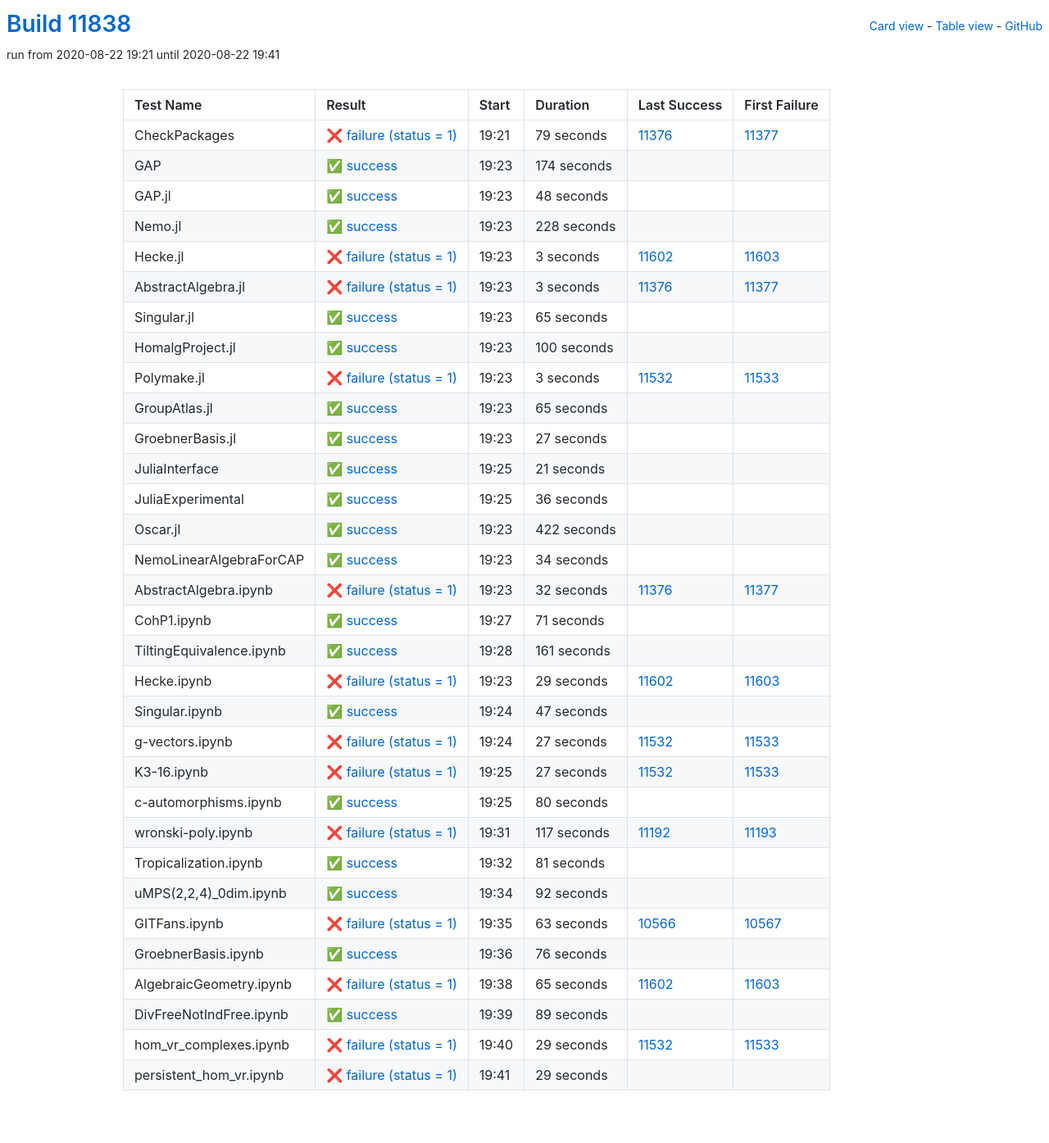
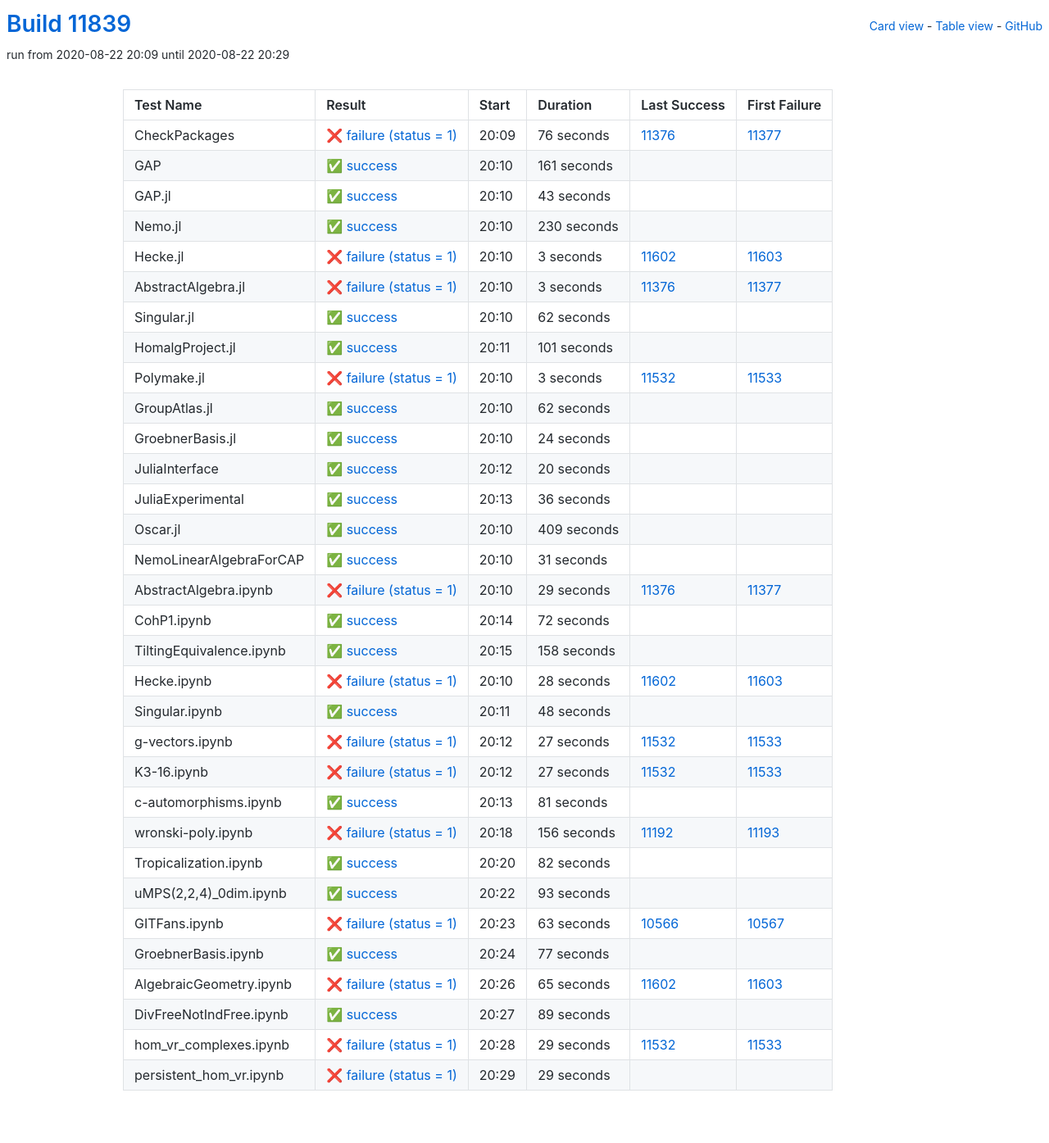
Before and after one commit to oscar-system/oscar-ci-status, a Jekyll site: the page built from table.html, in a window 1280 px wide. Shown: the whole page at 82% size. Built offline with Jekyll 4.4.1, drawn with Linux system fonts in a browser that asks for light colours.

Commit message:
Build #11839

```diff
--- a/_data/ci.yml
+++ b/_data/ci.yml
@@ -1,6 +1,6 @@
 ---
-build: 11838
-build_url: https://oscarci.mathematik.uni-kl.de/job/oscar/11838/
+build: 11839
+build_url: https://oscarci.mathematik.uni-kl.de/job/oscar/11839/
 job: oscar
 organization: oscar-system
 repo: oscar-ci-status
@@ -8,56 +8,56 @@
 tests:
 - name: CheckPackages
   id: checkpackages
-  log: https://oscarci.mathematik.uni-kl.de/job/oscar/11838/artifact/logs/build-11838/CheckPackages.log
-  start: 2020-08-22 19:21
+  log: https://oscarci.mathematik.uni-kl.de/job/oscar/11839/artifact/logs/build-11839/CheckPackages.log
+  start: 2020-08-22 20:09
   success: false
   exitcode: 1
   status: failure
-  duration: 79
+  duration: 76
   last_success: 11376
   last_success_url: https://oscarci.mathematik.uni-kl.de/job/oscar/11376/
   first_failure: 11377
   first_failure_url: https://oscarci.mathematik.uni-kl.de/job/oscar/11377/
 - name: GAP
   id: gap
-  log: https://oscarci.mathematik.uni-kl.de/job/oscar/11838/artifact/logs/build-11838/GAP.log
-  start: 2020-08-22 19:23
+  log: https://oscarci.mathematik.uni-kl.de/job/oscar/11839/artifact/logs/build-11839/GAP.log
+  start: 2020-08-22 20:10
   success: true
   exitcode: 0
   status: success
-  duration: 174
+  duration: 161
   last_success: false
   last_success_url:
   first_failure: false
   first_failure_url:
 - name: GAP.jl
   id: gap-jl
-  log: https://oscarci.mathematik.uni-kl.de/job/oscar/11838/artifact/logs/build-11838/GAP.jl.log
-  start: 2020-08-22 19:23
+  log: https://oscarci.mathematik.uni-kl.de/job/oscar/11839/artifact/logs/build-11839/GAP.jl.log
+  start: 2020-08-22 20:10
   success: true
   exitcode: 0
   status: success
-  duration: 48
+  duration: 43
   last_success: false
   last_success_url:
   first_failure: false
   first_failure_url:
 - name: Nemo.jl
   id: nemo-jl
-  log: https://oscarci.mathematik.uni-kl.de/job/oscar/11838/artifact/logs/build-11838/Nemo.jl.log
-  start: 2020-08-22 19:23
+  log: https://oscarci.mathematik.uni-kl.de/job/oscar/11839/artifact/logs/build-11839/Nemo.jl.log
+  start: 2020-08-22 20:10
   success: true
   exitcode: 0
   status: success
-  duration: 228
+  duration: 230
   last_success: false
   last_success_url:
   first_failure: false
   first_failure_url:
 - name: Hecke.jl
   id: hecke-jl
-  log: https://oscarci.mathematik.uni-kl.de/job/oscar/11838/artifact/logs/build-11838/Hecke.jl.log
-  start: 2020-08-22 19:23
+  log: https://oscarci.mathematik.uni-kl.de/job/oscar/11839/artifact/logs/build-11839/Hecke.jl.log
+  start: 2020-08-22 20:10
   success: false
   exitcode: 1
   status: failure
@@ -68,8 +68,8 @@
   first_failure_url: https://oscarci.mathematik.uni-kl.de/job/oscar/11603/
 - name: AbstractAlgebra.jl
   id: abstractalgebra-jl
-  log: https://oscarci.mathematik.uni-kl.de/job/oscar/11838/artifact/logs/build-11838/AbstractAlgebra.jl.log
-  start: 2020-08-22 19:23
+  log: https://oscarci.mathematik.uni-kl.de/job/oscar/11839/artifact/logs/build-11839/AbstractAlgebra.jl.log
+  start: 2020-08-22 20:10
   success: false
   exitcode: 1
   status: failure
@@ -80,32 +80,32 @@
   first_failure_url: https://oscarci.mathematik.uni-kl.de/job/oscar/11377/
 - name: Singular.jl
   id: singular-jl
-  log: https://oscarci.mathematik.uni-kl.de/job/oscar/11838/artifact/logs/build-11838/Singular.jl.log
-  start: 2020-08-22 19:23
+  log: https://oscarci.mathematik.uni-kl.de/job/oscar/11839/artifact/logs/build-11839/Singular.jl.log
+  start: 2020-08-22 20:10
   success: true
   exitcode: 0
   status: success
-  duration: 65
+  duration: 62
   last_success: false
   last_success_url:
   first_failure: false
   first_failure_url:
 - name: HomalgProject.jl
   id: homalgproject-jl
-  log: https://oscarci.mathematik.uni-kl.de/job/oscar/11838/artifact/logs/build-11838/HomalgProject.jl.log
-  start: 2020-08-22 19:23
+  log: https://oscarci.mathematik.uni-kl.de/job/oscar/11839/artifact/logs/build-11839/HomalgProject.jl.log
+  start: 2020-08-22 20:11
   success: true
   exitcode: 0
   status: success
-  duration: 100
+  duration: 101
   last_success: false
   last_success_url:
   first_failure: false
   first_failure_url:
 - name: Polymake.jl
   id: polymake-jl
-  log: https://oscarci.mathematik.uni-kl.de/job/oscar/11838/artifact/logs/build-11838/Polymake.jl.log
-  start: 2020-08-22 19:23
+  log: https://oscarci.mathematik.uni-kl.de/job/oscar/11839/artifact/logs/build-11839/Polymake.jl.log
+  start: 2020-08-22 20:10
   success: false
   exitcode: 1
   status: failure
@@ -116,44 +116,44 @@
   first_failure_url: https://oscarci.mathematik.uni-kl.de/job/oscar/11533/
 - name: GroupAtlas.jl
   id: groupatlas-jl
-  log: https://oscarci.mathematik.uni-kl.de/job/oscar/11838/artifact/logs/build-11838/GroupAtlas.jl.log
-  start: 2020-08-22 19:23
+  log: https://oscarci.mathematik.uni-kl.de/job/oscar/11839/artifact/logs/build-11839/GroupAtlas.jl.log
+  start: 2020-08-22 20:10
   success: true
   exitcode: 0
   status: success
-  duration: 65
+  duration: 62
   last_success: false
   last_success_url:
   first_failure: false
   first_failure_url:
 - name: GroebnerBasis.jl
   id: groebnerbasis-jl
-  log: https://oscarci.mathematik.uni-kl.de/job/oscar/11838/artifact/logs/build-11838/GroebnerBasis.jl.log
-  start: 2020-08-22 19:23
+  log: https://oscarci.mathematik.uni-kl.de/job/oscar/11839/artifact/logs/build-11839/GroebnerBasis.jl.log
+  start: 2020-08-22 20:10
   success: true
   exitcode: 0
   status: success
-  duration: 27
+  duration: 24
   last_success: false
   last_success_url:
   first_failure: false
   first_failure_url:
 - name: JuliaInterface
   id: juliainterface
-  log: https://oscarci.mathematik.uni-kl.de/job/oscar/11838/artifact/logs/build-11838/JuliaInterface.log
-  start: 2020-08-22 19:25
+  log: https://oscarci.mathematik.uni-kl.de/job/oscar/11839/artifact/logs/build-11839/JuliaInterface.log
+  start: 2020-08-22 20:12
   success: true
   exitcode: 0
   status: success
-  duration: 21
+  duration: 20
   last_success: false
   last_success_url:
   first_failure: false
   first_failure_url:
 - name: JuliaExperimental
   id: juliaexperimental
-  log: https://oscarci.mathematik.uni-kl.de/job/oscar/11838/artifact/logs/build-11838/JuliaExperimental.log
-  start: 2020-08-22 19:25
+  log: https://oscarci.mathematik.uni-kl.de/job/oscar/11839/artifact/logs/build-11839/JuliaExperimental.log
+  start: 2020-08-22 20:13
   success: true
   exitcode: 0
   status: success
@@ -164,92 +164,92 @@
   first_failure_url:
 - name: Oscar.jl
   id: oscar-jl
-  log: https://oscarci.mathematik.uni-kl.de/job/oscar/11838/artifact/logs/build-11838/Oscar.jl.log
-  start: 2020-08-22 19:23
+  log: https://oscarci.mathematik.uni-kl.de/job/oscar/11839/artifact/logs/build-11839/Oscar.jl.log
+  start: 2020-08-22 20:10
   success: true
   exitcode: 0
   status: success
-  duration: 422
+  duration: 409
   last_success: false
   last_success_url:
   first_failure: false
   first_failure_url:
 - name: NemoLinearAlgebraForCAP
   id: nemolinearalgebraforcap
-  log: https://oscarci.mathematik.uni-kl.de/job/oscar/11838/artifact/logs/build-11838/NemoLinearAlgebraForCAP.log
-  start: 2020-08-22 19:23
+  log: https://oscarci.mathematik.uni-kl.de/job/oscar/11839/artifact/logs/build-11839/NemoLinearAlgebraForCAP.log
+  start: 2020-08-22 20:10
   success: true
   exitcode: 0
   status: success
-  duration: 34
+  duration: 31
   last_success: false
   last_success_url:
   first_failure: false
   first_failure_url:
 - name: AbstractAlgebra.ipynb
   id: abstractalgebra-ipynb
-  log: https://oscarci.mathematik.uni-kl.de/job/oscar/11838/artifact/logs/build-11838/AbstractAlgebra.ipynb.log
-  start: 2020-08-22 19:23
+  log: https://oscarci.mathematik.uni-kl.de/job/oscar/11839/artifact/logs/build-11839/AbstractAlgebra.ipynb.log
+  start: 2020-08-22 20:10
   success: false
   exitcode: 1
   status: failure
-  duration: 32
+  duration: 29
   last_success: 11376
   last_success_url: https://oscarci.mathematik.uni-kl.de/job/oscar/11376/
   first_failure: 11377
   first_failure_url: https://oscarci.mathematik.uni-kl.de/job/oscar/11377/
 - name: CohP1.ipynb
   id: cohp1-ipynb
-  log: https://oscarci.mathematik.uni-kl.de/job/oscar/11838/artifact/logs/build-11838/CohP1.ipynb.log
-  start: 2020-08-22 19:27
+  log: https://oscarci.mathematik.uni-kl.de/job/oscar/11839/artifact/logs/build-11839/CohP1.ipynb.log
+  start: 2020-08-22 20:14
   success: true
   exitcode: 0
   status: success
-  duration: 71
+  duration: 72
   last_success: false
   last_success_url:
   first_failure: false
   first_failure_url:
 - name: TiltingEquivalence.ipynb
   id: tiltingequivalence-ipynb
-  log: https://oscarci.mathematik.uni-kl.de/job/oscar/11838/artifact/logs/build-11838/TiltingEquivalence.ipynb.log
-  start: 2020-08-22 19:28
+  log: https://oscarci.mathematik.uni-kl.de/job/oscar/11839/artifact/logs/build-11839/TiltingEquivalence.ipynb.log
+  start: 2020-08-22 20:15
   success: true
   exitcode: 0
   status: success
-  duration: 161
+  duration: 158
   last_success: false
   last_success_url:
   first_failure: false
   first_failure_url:
 - name: Hecke.ipynb
   id: hecke-ipynb
-  log: https://oscarci.mathematik.uni-kl.de/job/oscar/11838/artifact/logs/build-11838/Hecke.ipynb.log
-  start: 2020-08-22 19:23
+  log: https://oscarci.mathematik.uni-kl.de/job/oscar/11839/artifact/logs/build-11839/Hecke.ipynb.log
+  start: 2020-08-22 20:10
   success: false
   exitcode: 1
   status: failure
-  duration: 29
+  duration: 28
   last_success: 11602
   last_success_url: https://oscarci.mathematik.uni-kl.de/job/oscar/11602/
   first_failure: 11603
   first_failure_url: https://oscarci.mathematik.uni-kl.de/job/oscar/11603/
 - name: Singular.ipynb
   id: singular-ipynb
-  log: https://oscarci.mathematik.uni-kl.de/job/oscar/11838/artifact/logs/build-11838/Singular.ipynb.log
-  start: 2020-08-22 19:24
+  log: https://oscarci.mathematik.uni-kl.de/job/oscar/11839/artifact/logs/build-11839/Singular.ipynb.log
+  start: 2020-08-22 20:11
   success: true
   exitcode: 0
   status: success
-  duration: 47
+  duration: 48
   last_success: false
   last_success_url:
   first_failure: false
   first_failure_url:
 - name: g-vectors.ipynb
   id: g-vectors-ipynb
-  log: https://oscarci.mathematik.uni-kl.de/job/oscar/11838/artifact/logs/build-11838/g-vectors.ipynb.log
-  start: 2020-08-22 19:24
+  log: https://oscarci.mathematik.uni-kl.de/job/oscar/11839/artifact/logs/build-11839/g-vectors.ipynb.log
+  start: 2020-08-22 20:12
   success: false
   exitcode: 1
   status: failure
@@ -260,8 +260,8 @@
   first_failure_url: https://oscarci.mathematik.uni-kl.de/job/oscar/11533/
 - name: K3-16.ipynb
   id: k3-16-ipynb
-  log: https://oscarci.mathematik.uni-kl.de/job/oscar/11838/artifact/logs/build-11838/K3-16.ipynb.log
-  start: 2020-08-22 19:25
+  log: https://oscarci.mathematik.uni-kl.de/job/oscar/11839/artifact/logs/build-11839/K3-16.ipynb.log
+  start: 2020-08-22 20:12
   success: false
   exitcode: 1
   status: failure
@@ -272,32 +272,8 @@
   first_failure_url: https://oscarci.mathematik.uni-kl.de/job/oscar/11533/
 - name: c-automorphisms.ipynb
   id: c-automorphisms-ipynb
-  log: https://oscarci.mathematik.uni-kl.de/job/oscar/11838/artifact/logs/build-11838/c-automorphisms.ipynb.log
-  start: 2020-08-22 19:25
-  success: true
-  exitcode: 0
-  status: success
-  duration: 80
-  last_success: false
-  last_success_url:
-  first_failure: false
-  first_failure_url:
-- name: wronski-poly.ipynb
-  id: wronski-poly-ipynb
-  log: https://oscarci.mathematik.uni-kl.de/job/oscar/11838/artifact/logs/build-11838/wronski-poly.ipynb.log
-  start: 2020-08-22 19:31
-  success: false
-  exitcode: 1
-  status: failure
-  duration: 117
-  last_success: 11192
-  last_success_url: https://oscarci.mathematik.uni-kl.de/job/oscar/11192/
-  first_failure: 11193
-  first_failure_url: https://oscarci.mathematik.uni-kl.de/job/oscar/11193/
-- name: Tropicalization.ipynb
-  id: tropicalization-ipynb
-  log: https://oscarci.mathematik.uni-kl.de/job/oscar/11838/artifact/logs/build-11838/Tropicalization.ipynb.log
-  start: 2020-08-22 19:32
+  log: https://oscarci.mathematik.uni-kl.de/job/oscar/11839/artifact/logs/build-11839/c-automorphisms.ipynb.log
+  start: 2020-08-22 20:13
   success: true
   exitcode: 0
   status: success
@@ -306,22 +282,46 @@
   last_success_url:
   first_failure: false
   first_failure_url:
-- name: uMPS(2,2,4)_0dim.ipynb
-  id: umps-2-2-4-0dim-ipynb
-  log: https://oscarci.mathematik.uni-kl.de/job/oscar/11838/artifact/logs/build-11838/uMPS-2-2-4-_0dim.ipynb.log
-  start: 2020-08-22 19:34
+- name: wronski-poly.ipynb
+  id: wronski-poly-ipynb
+  log: https://oscarci.mathematik.uni-kl.de/job/oscar/11839/artifact/logs/build-11839/wronski-poly.ipynb.log
+  start: 2020-08-22 20:18
+  success: false
+  exitcode: 1
+  status: failure
+  duration: 156
+  last_success: 11192
+  last_success_url: https://oscarci.mathematik.uni-kl.de/job/oscar/11192/
+  first_failure: 11193
+  first_failure_url: https://oscarci.mathematik.uni-kl.de/job/oscar/11193/
+- name: Tropicalization.ipynb
+  id: tropicalization-ipynb
+  log: https://oscarci.mathematik.uni-kl.de/job/oscar/11839/artifact/logs/build-11839/Tropicalization.ipynb.log
+  start: 2020-08-22 20:20
   success: true
   exitcode: 0
   status: success
-  duration: 92
+  duration: 82
+  last_success: false
+  last_success_url:
+  first_failure: false
+  first_failure_url:
+- name: uMPS(2,2,4)_0dim.ipynb
+  id: umps-2-2-4-0dim-ipynb
+  log: https://oscarci.mathematik.uni-kl.de/job/oscar/11839/artifact/logs/build-11839/uMPS-2-2-4-_0dim.ipynb.log
+  start: 2020-08-22 20:22
+  success: true
+  exitcode: 0
+  status: success
+  duration: 93
   last_success: false
   last_success_url:
   first_failure: false
   first_failure_url:
 - name: GITFans.ipynb
   id: gitfans-ipynb
-  log: https://oscarci.mathematik.uni-kl.de/job/oscar/11838/artifact/logs/build-11838/GITFans.ipynb.log
-  start: 2020-08-22 19:35
+  log: https://oscarci.mathematik.uni-kl.de/job/oscar/11839/artifact/logs/build-11839/GITFans.ipynb.log
+  start: 2020-08-22 20:23
   success: false
   exitcode: 1
   status: failure
@@ -332,20 +332,20 @@
   first_failure_url: https://oscarci.mathematik.uni-kl.de/job/oscar/10567/
 - name: GroebnerBasis.ipynb
   id: groebnerbasis-ipynb
-  log: https://oscarci.mathematik.uni-kl.de/job/oscar/11838/artifact/logs/build-11838/GroebnerBasis.ipynb.log
-  start: 2020-08-22 19:36
+  log: https://oscarci.mathematik.uni-kl.de/job/oscar/11839/artifact/logs/build-11839/GroebnerBasis.ipynb.log
+  start: 2020-08-22 20:24
   success: true
   exitcode: 0
   status: success
-  duration: 76
+  duration: 77
   last_success: false
   last_success_url:
   first_failure: false
   first_failure_url:
 - name: AlgebraicGeometry.ipynb
   id: algebraicgeometry-ipynb
-  log: https://oscarci.mathematik.uni-kl.de/job/oscar/11838/artifact/logs/build-11838/AlgebraicGeometry.ipynb.log
-  start: 2020-08-22 19:38
+  log: https://oscarci.mathematik.uni-kl.de/job/oscar/11839/artifact/logs/build-11839/AlgebraicGeometry.ipynb.log
+  start: 2020-08-22 20:26
   success: false
   exitcode: 1
   status: failure
@@ -356,8 +356,8 @@
   first_failure_url: https://oscarci.mathematik.uni-kl.de/job/oscar/11603/
 - name: DivFreeNotIndFree.ipynb
   id: divfreenotindfree-ipynb
-  log: https://oscarci.mathematik.uni-kl.de/job/oscar/11838/artifact/logs/build-11838/DivFreeNotIndFree.ipynb.log
-  start: 2020-08-22 19:39
+  log: https://oscarci.mathematik.uni-kl.de/job/oscar/11839/artifact/logs/build-11839/DivFreeNotIndFree.ipynb.log
+  start: 2020-08-22 20:27
   success: true
   exitcode: 0
   status: success
@@ -368,8 +368,8 @@
   first_failure_url:
 - name: hom_vr_complexes.ipynb
   id: hom-vr-complexes-ipynb
-  log: https://oscarci.mathematik.uni-kl.de/job/oscar/11838/artifact/logs/build-11838/hom_vr_complexes.ipynb.log
-  start: 2020-08-22 19:40
+  log: https://oscarci.mathematik.uni-kl.de/job/oscar/11839/artifact/logs/build-11839/hom_vr_complexes.ipynb.log
+  start: 2020-08-22 20:28
   success: false
   exitcode: 1
   status: failure
@@ -380,8 +380,8 @@
   first_failure_url: https://oscarci.mathematik.uni-kl.de/job/oscar/11533/
 - name: persistent_hom_vr.ipynb
   id: persistent-hom-vr-ipynb
-  log: https://oscarci.mathematik.uni-kl.de/job/oscar/11838/artifact/logs/build-11838/persistent_hom_vr.ipynb.log
-  start: 2020-08-22 19:41
+  log: https://oscarci.mathematik.uni-kl.de/job/oscar/11839/artifact/logs/build-11839/persistent_hom_vr.ipynb.log
+  start: 2020-08-22 20:29
   success: false
   exitcode: 1
   status: failure
```
Also changed, not shown: README.md.
